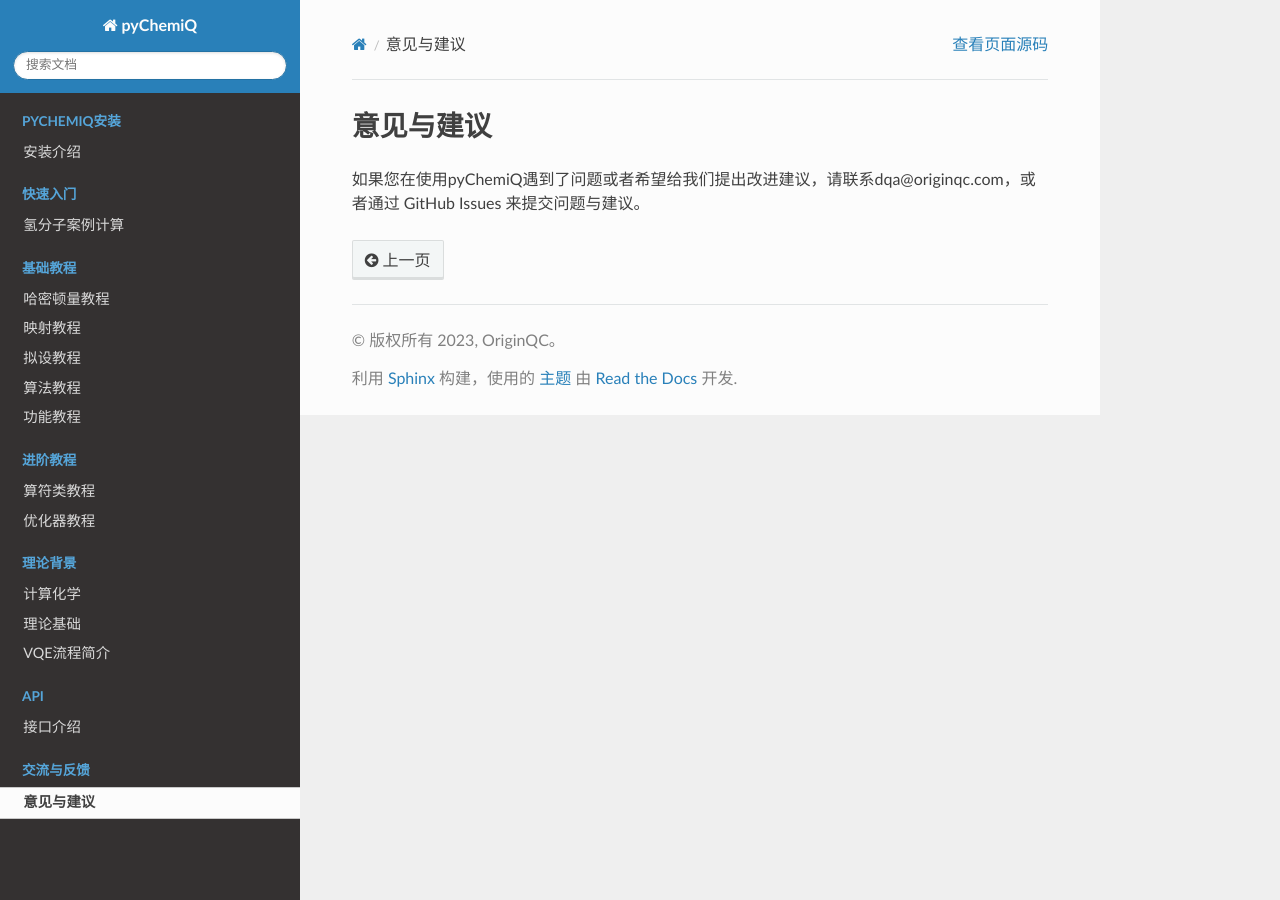
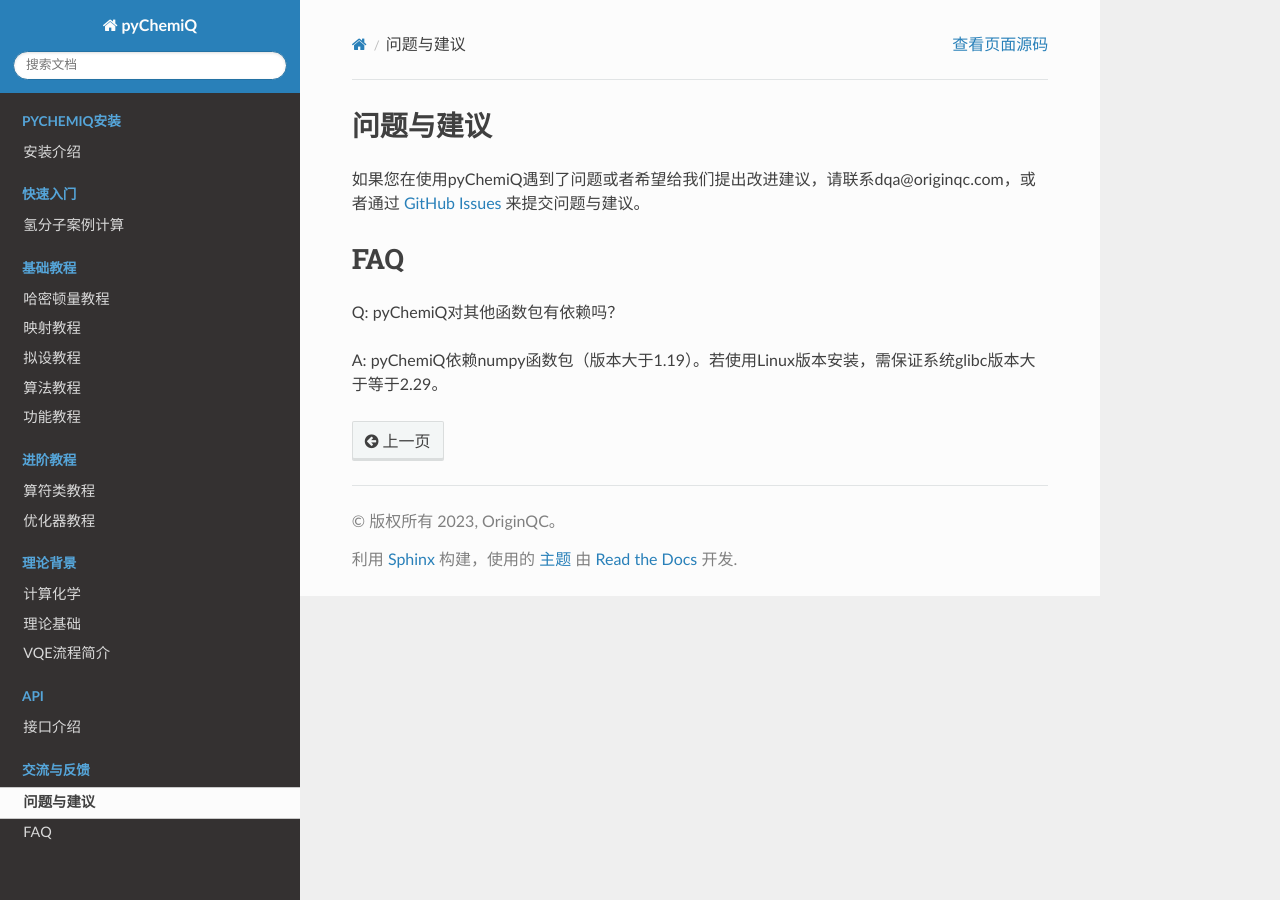
Before and after one commit to OriginQ/pyChemiQ-tutorial, a Sphinx documentation site: the page built from source/07FAQ/feedback.rst, in a window 1280 px wide. Built offline with Sphinx 7.4.7 and the Read the Docs theme 2.0.0, drawn with Linux system fonts in a browser that asks for light colours.

```diff
--- a/source/07FAQ/feedback.rst
+++ b/source/07FAQ/feedback.rst
@@ -1,4 +1,11 @@
-意见与建议
+问题与建议
 =================================
 
-如果您在使用pyChemiQ遇到了问题或者希望给我们提出改进建议，请联系dqa@originqc.com，或者通过 GitHub Issues 来提交问题与建议。
+如果您在使用pyChemiQ遇到了问题或者希望给我们提出改进建议，请联系dqa@originqc.com，或者通过 `GitHub Issues <https://github.com/OriginQ/pyChemiQ.git>`_ 来提交问题与建议。
+
+
+FAQ
+=================================
+Q: pyChemiQ对其他函数包有依赖吗？
+
+A: pyChemiQ依赖numpy函数包（版本大于1.19）。若使用Linux版本安装，需保证系统glibc版本大于等于2.29。
--- a/source/index.rst
+++ b/source/index.rst
@@ -5,7 +5,7 @@
 
 pyChemiQ
 ====================================
-  pyChemiQ是一款由本源量子开发的python软件库, 旨在实现费米子模型的模拟以及量子硬件上或虚拟机的量子化学问题。该软件包为量子化学计算和方法开发提供了一个简单、轻量级且高效的平台。 pyChemiQ 可用于在量子计算机上使用平均场和后平均场方法模拟分子来解决量子化学问题。 pyChemiQ简化了分子结构输入和量子电路之间的转换，最大限度地减少了进入该领域所需的领域专业知识，让感兴趣的学者更方便解决和研究量子计算机上的电子结构问题。
+  pyChemiQ是一款由本源量子开发的python软件库, 它可以用于在真实量子计算机或虚拟机上实现费米子体系的模拟与计算。支持用户自定义映射、拟设、优化器，方便用户二次开发。该软件包为量子化学计算和方法开发提供了一个简单、轻量级且高效的平台。 pyChemiQ 可用于在量子计算机上使用平均场和后平均场方法模拟分子来解决量子化学问题。 pyChemiQ简化了分子结构输入和量子电路之间的转换，最大限度地减少了进入该领域所需的领域专业知识，让感兴趣的学者更方便解决和研究量子计算机上的电子结构问题。
 
   目前，pyChemiQ支持输入分子结构得到二次量子化后的Fermion Hamiltonian；映射方面，pyChemiQ支持Jordan-Wigner(JW)变换、Bravyi-Kitaev(BK)变换、Parity变换和Multilayer Segmented Parity(MSP)变换方法将二次量子化的Fermion Hamiltonian算符映射成量子计算机上的pauli Hamiltonian算符；拟设方面，pyChemiQ也支持不同的拟设构造量子电路，例如Unitary Coupled Cluster（UCC）、Hardware-Efficient、symmetry-preserved等拟设构造量子电路；优化器方面，pyChemiQ提供了以下几种经典优化器来进行变分参数的优化：NELDER-MEAD、POWELL、COBYLA、L-BFGS-B、SLSQP和Gradient-Descent。通过自定义映射和拟设方式，用户也可以自行构造或优化量子线路，求得电子结构问题的最优基态能量解。
 
```
Also changed, not shown: readme.md (+1 -1 lines).
